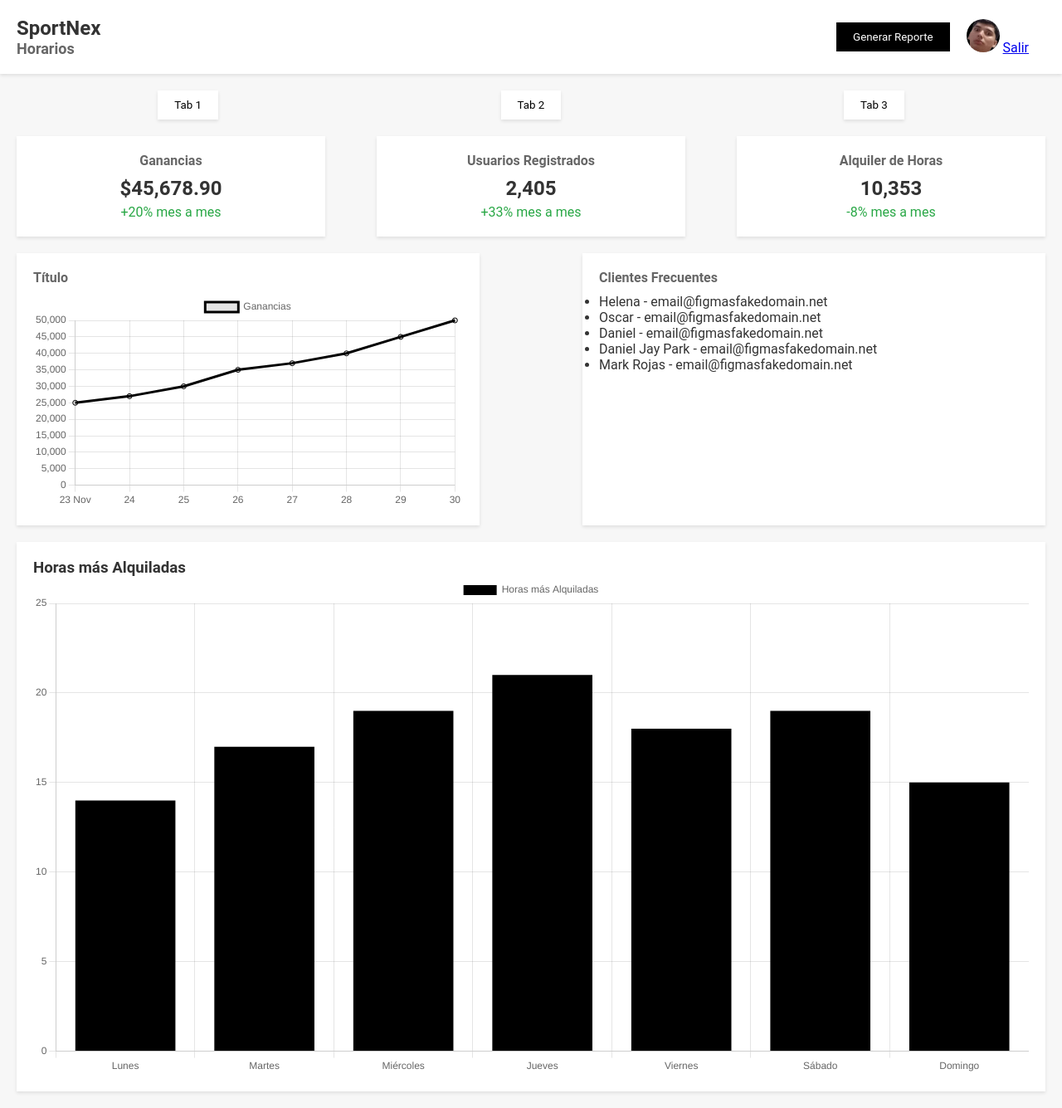
After one commit to MauroLeonel182/SportNex, a PHP site: page /SportNex/vista/admin/layuot/main.php in a window 1280 px wide. The commit adds this page. Shown: the whole page at 83% size. Run offline with PHP 8.4, Linux system fonts and the light colour scheme.

Commit message:
Add files via upload

```diff
--- a/SportNex/index.php
+++ b/SportNex/index.php
@@ -1,8 +1,6 @@
 <?php
-    require "config.php";
     require "modelo/conexion.php";
-    $db= new Conexion();
-    $db->conectar();
     require "vista/layouts/header.php";
     require "vista/layouts/content.php";
     require "vista/layouts/footer.php";
+?>
--- /dev/null
+++ b/SportNex/modelo/cerrar_sesion.php
@@ -0,0 +1,6 @@
+<?php
+
+  session_start();
+  session_destroy();
+  header("location: ../index.php")
+?>
--- a/SportNex/public/css/estilos.css
+++ b/SportNex/public/css/estilos.css
@@ -16,9 +16,9 @@
 
   main {
     width: 100%;
-    padding: 20px;
+    padding: 30px;
     margin: auto;
-    margin-top: 200px;
+    margin-top: 300px;
   }
 
   .contendor__todo {
--- /dev/null
+++ b/SportNex/vista/admin/layuot/main.php
@@ -0,0 +1,309 @@
+<!DOCTYPE html>
+<html lang="es">
+<head>
+    <meta charset="UTF-8">
+    <meta name="viewport" content="width=device-width, initial-scale=1.0">
+    <link rel="icon" href="public/img/logo.png" type="logo/png">
+    <title>SportNex Administrador</title>
+    <style>
+        * {
+            margin: 0;
+            padding: 0;
+            box-sizing: border-box;
+            font-family: 'Roboto', sans-serif;
+        }
+
+        body {
+            background: #f7f7f7;
+            color: #333;
+        }
+
+        header {
+            display: flex;
+            justify-content: space-between;
+            align-items: center;
+            padding: 20px;
+            background: #fff;
+            box-shadow: 0 2px 4px rgba(0, 0, 0, 0.1);
+        }
+
+        .header-left h1 {
+            font-size: 24px;
+            margin-right: 20px;
+        }
+
+        .header-left h2 {
+            font-size: 18px;
+            color: #666;
+        }
+
+        .header-right {
+            display: flex;
+            align-items: center;
+        }
+
+        .report-btn {
+            background: #000;
+            color: #fff;
+            padding: 10px 20px;
+            border: none;
+            cursor: pointer;
+            margin-right: 20px;
+        }
+
+        .profile-dropdown {
+            position: relative;
+            display: inline-block;
+            margin-right: 20px;
+        }
+
+        .profile-dropdown-content {
+            display: none;
+            position: absolute;
+            background-color: #fff;
+            min-width: 160px;
+            box-shadow: 0px 8px 16px 0px rgba(0,0,0,0.2);
+            z-index: 1;
+            right: 0;
+            top: 60px; /* Ajusta la posición vertical según tu diseño */
+            border-radius: 5px;
+        }
+
+        .profile-dropdown-content a {
+            color: black;
+            padding: 12px 16px;
+            text-decoration: none;
+            display: block;
+        }
+
+        .profile-dropdown-content a:hover {
+            background-color: #f1f1f1;
+        }
+
+        .profile-dropdown:hover .profile-dropdown-content {
+            display: block;
+        }
+
+        .profile-dropdown.active .profile-dropdown-content {
+            display: block;
+        }
+
+        .profile-pic img {
+            width: 40px;
+            height: 40px;
+            border-radius: 50%;
+            cursor: pointer;
+        }
+
+        main {
+            padding: 20px;
+        }
+
+        .tabs {
+            display: flex;
+            justify-content: space-around;
+            margin-bottom: 20px;
+        }
+
+        .tab {
+            padding: 10px 20px;
+            background: #fff;
+            border: none;
+            cursor: pointer;
+            box-shadow: 0 2px 4px rgba(0, 0, 0, 0.1);
+        }
+
+        .stats {
+            display: flex;
+            justify-content: space-between;
+            margin-bottom: 20px;
+        }
+
+        .stat-box {
+            background: #fff;
+            padding: 20px;
+            width: 30%;
+            box-shadow: 0 2px 4px rgba(0, 0, 0, 0.1);
+            text-align: center;
+        }
+
+        .stat-box h3 {
+            font-size: 16px;
+            margin-bottom: 10px;
+            color: #666;
+        }
+
+        .stat-box p {
+            font-size: 24px;
+            font-weight: bold;
+            margin-bottom: 5px;
+        }
+
+        .stat-box span {
+            color: #28a745;
+        }
+
+        .charts {
+            display: flex;
+            justify-content: space-between;
+            margin-bottom: 20px;
+        }
+
+        .chart-box {
+            background: #fff;
+            padding: 20px;
+            width: 45%;
+            box-shadow: 0 2px 4px rgba(0, 0, 0, 0.1);
+        }
+
+        .chart-box h3 {
+            font-size: 16px;
+            margin-bottom: 10px;
+            color: #666;
+        }
+
+        .bar-chart-box {
+            background: #fff;
+            padding: 20px;
+            width: 100%;
+            box-shadow: 0 2px 4px rgba(0, 0, 0, 0.1);
+        }
+    </style>
+    <script src="https://cdn.jsdelivr.net/npm/chart.js"></script>
+    <script>
+        document.addEventListener('DOMContentLoaded', function() {
+            const profileDropdown = document.querySelector('.profile-dropdown');
+            const profileMenu = document.querySelector('.profile-dropdown-content');
+
+            profileDropdown.addEventListener('click', function() {
+                profileMenu.classList.toggle('active');
+            });
+
+            // Evitar que se cierre el menú al hacer clic en él
+            profileMenu.addEventListener('click', function(event) {
+                event.stopPropagation(); // Evita que el clic se propague al documento
+            });
+
+            // Cerrar el menú si se hace clic fuera de él
+            document.addEventListener('click', function(event) {
+                const isClickInsideProfileDropdown = profileDropdown.contains(event.target);
+                const isClickInsideProfileMenu = profileMenu.contains(event.target);
+
+                if (!isClickInsideProfileDropdown && !isClickInsideProfileMenu) {
+                    profileMenu.classList.remove('active');
+                }
+            });
+        });
+    </script>
+
+</head>
+<body>
+<header>
+        <div class="header-left">
+            <h1>SportNex</h1>
+            <h2>Horarios</h2>
+        </div>
+        <div class="header-right">
+            <button class="report-btn">Generar Reporte</button>
+            <div class="profile-dropdown">
+                <div class="profile-pic">
+                    <img src="public/img/asd.jpg" alt="Imagen de perfil">
+                    <a href="modelo/cerrar_sesion.php">Salir</a>
+                </div>
+                <div class="profile-dropdown-content">
+                    <a href="#">Perfil</a>
+                    <a href="#">Configuración</a>
+                    <a href="modelo/cerrar_sesion.php">Salir</a>
+                </div>
+            </div>
+        </div>
+    </header>
+    <main>
+        <div class="tabs">
+            <button class="tab">Tab 1</button>
+            <button class="tab">Tab 2</button>
+            <button class="tab">Tab 3</button>
+        </div>
+        <div class="stats">
+            <div class="stat-box">
+                <h3>Ganancias</h3>
+                <p>$45,678.90</p>
+                <span>+20% mes a mes</span>
+            </div>
+            <div class="stat-box">
+                <h3>Usuarios Registrados</h3>
+                <p>2,405</p>
+                <span>+33% mes a mes</span>
+            </div>
+            <div class="stat-box">
+                <h3>Alquiler de Horas</h3>
+                <p>10,353</p>
+                <span>-8% mes a mes</span>
+            </div>
+        </div>
+        <div class="charts">
+            <div class="chart-box">
+                <h3>Título</h3>
+                <canvas id="lineChart"></canvas>
+            </div>
+            <div class="chart-box">
+                <h3>Clientes Frecuentes</h3>
+                <ul>
+                    <li>Helena - email@figmasfakedomain.net</li>
+                    <li>Oscar - email@figmasfakedomain.net</li>
+                    <li>Daniel - email@figmasfakedomain.net</li>
+                    <li>Daniel Jay Park - email@figmasfakedomain.net</li>
+                    <li>Mark Rojas - email@figmasfakedomain.net</li>
+                </ul>
+            </div>
+        </div>
+        <div class="bar-chart-box">
+            <h3>Horas más Alquiladas</h3>
+            <canvas id="barChart"></canvas>
+        </div>
+    </main>
+    <script>
+        const lineCtx = document.getElementById('lineChart').getContext('2d');
+        const barCtx = document.getElementById('barChart').getContext('2d');
+
+        const lineChart = new Chart(lineCtx, {
+            type: 'line',
+            data: {
+                labels: ['23 Nov', '24', '25', '26', '27', '28', '29', '30'],
+                datasets: [{
+                    label: 'Ganancias',
+                    data: [25000, 27000, 30000, 35000, 37000, 40000, 45000, 50000],
+                    borderColor: '#000',
+                    fill: false
+                }]
+            },
+            options: {
+                scales: {
+                    y: {
+                        beginAtZero: true
+                    }
+                }
+            }
+        });
+
+        const barChart = new Chart(barCtx, {
+            type: 'bar',
+            data: {
+                labels: ['Lunes', 'Martes', 'Miércoles', 'Jueves', 'Viernes', 'Sábado', 'Domingo'],
+                datasets: [{
+                    label: 'Horas más Alquiladas',
+                    data: [14, 17, 19, 21, 18, 19, 15],
+                    backgroundColor: '#000'
+                }]
+            },
+            options: {
+                scales: {
+                    y: {
+                        beginAtZero: true
+                    }
+                }
+            }
+        });
+    </script>
+</body>
+</html>
--- a/SportNex/vista/layouts/footer.php
+++ b/SportNex/vista/layouts/footer.php
@@ -1,8 +1,9 @@
 <footer>
+<link rel="stylesheet" href="<?php echo BASE_URL; ?>public/css/styles.css">
 <body>
     <div class="container">
                 <div class="logo">
-                    <img src="img/logo2.png" alt="logo/png">
+                    <img src="public/img/logo2.png" alt="logo/png">
                     <h1>SportNex</h1>
                 </div>
                 <div class="footer-links">
--- a/SportNex/vista/layouts/header.php
+++ b/SportNex/vista/layouts/header.php
@@ -21,8 +21,9 @@
                 <ul>
                     <li><a href="index.php">Home</a></li>
                     <li><a href="canchas.php">Horarios</a></li>
-                    <li><a href="login.php">Login</a></li>
-                    <li><a href="#">Register</a></li>
+                    <li><a href="login.php" id="nav-iniciar-sesion">Iniciar Sesion</a></li>
+                    <li><a href="#" id="nav-registrarse">Registrarme</a></li>
+                    <a href="modelo/cerrar_sesion.php">LogOut</a>
                 </ul>
             </nav>
         </div>
```
Also changed, not shown: SportNex/login.php (+16 -12 lines), SportNex/modelo/conexion.php (+2 -19 lines), SportNex/modelo/loginmodel.php (+29 -21 lines), SportNex/modelo/registro_usuario.php (added, +93 -0 lines), SportNex/vista/layouts/home.php (added, +12 -0 lines), SportNex/public/img/asd.jpg (added).
